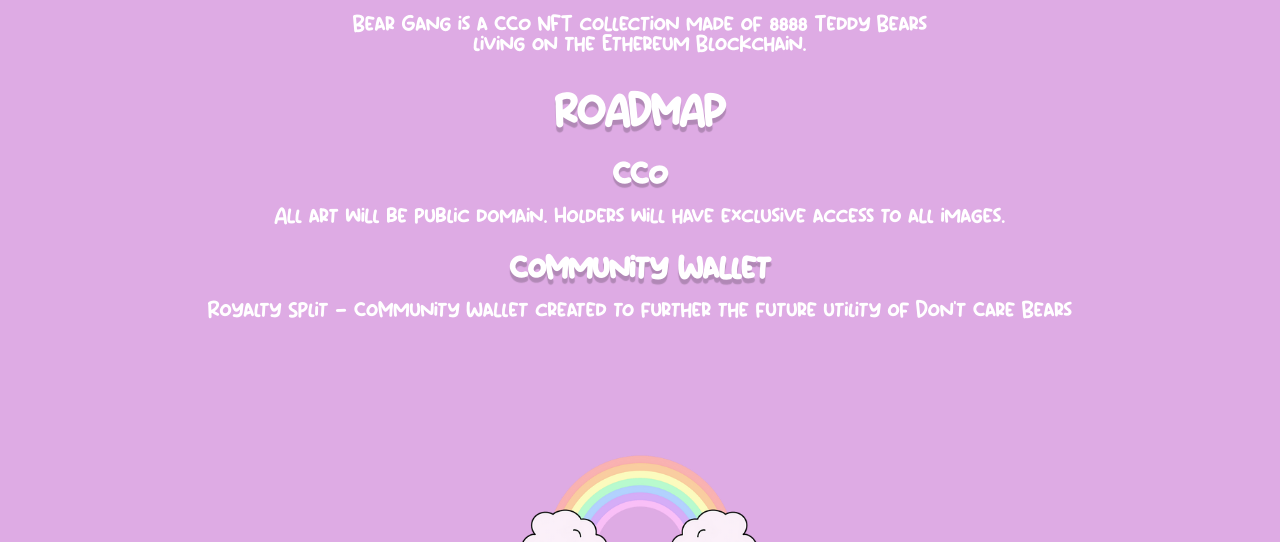
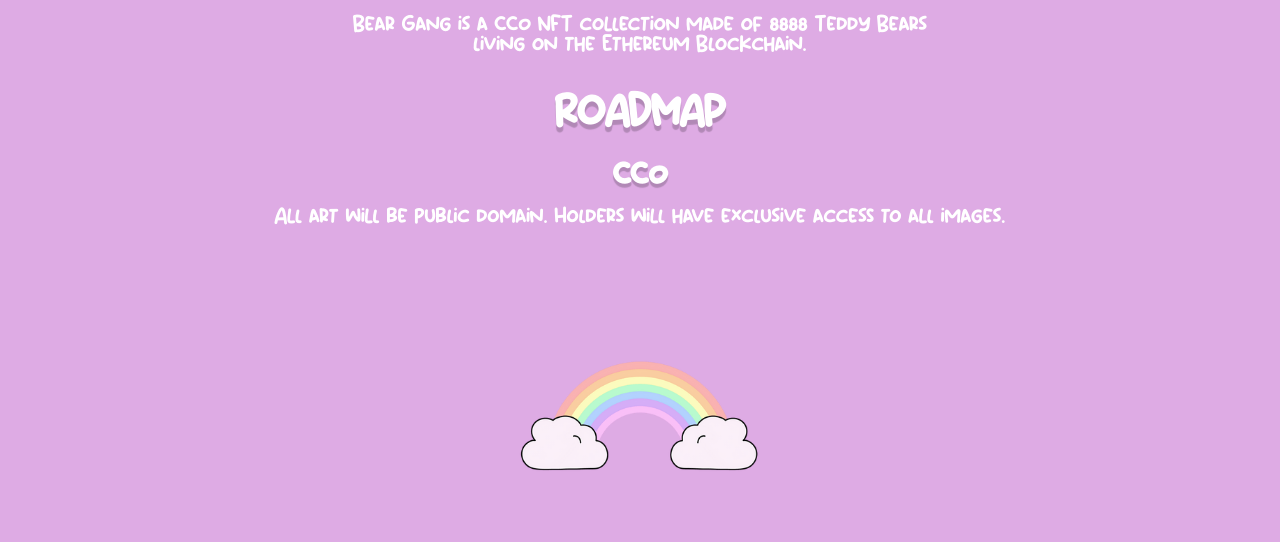
Before and after one commit to BobbysBears/site2, a plain HTML site: page index.html in a window 1280 px wide. Shown: the part 866-1408 px from the top of the page. Drawn offline with nearby package versions, Linux system fonts and the light colour scheme; a script that the page names is missing.

Commit message:
Update index.html

```diff
--- a/index.html
+++ b/index.html
@@ -58,8 +58,6 @@
   <div>
     <h1 class="heading-4">CC0</h1>
     <div class="text-block-6"><strong class="bold-text-2">All art will be public domain. Holders will have exclusive access to all images.</strong></div>
-    <h1 class="heading-5">Community Wallet</h1>
-    <div class="text-block-7">Royalty Split - Community Wallet created to further the future utility of Don&#x27;t Care Bears</div>
   </div>
   <div class="div-block-4"><img src="images/bear-gang-web-graphic-2.png" loading="lazy" width="349" sizes="(max-width: 479px) 100vw, 349px" srcset="images/bear-gang-web-graphic-2-p-500.png 500w, images/bear-gang-web-graphic-2-p-800.png 800w, images/bear-gang-web-graphic-2.png 1080w" alt=""></div>
   <section class="footer-subscribe wf-section">
```
